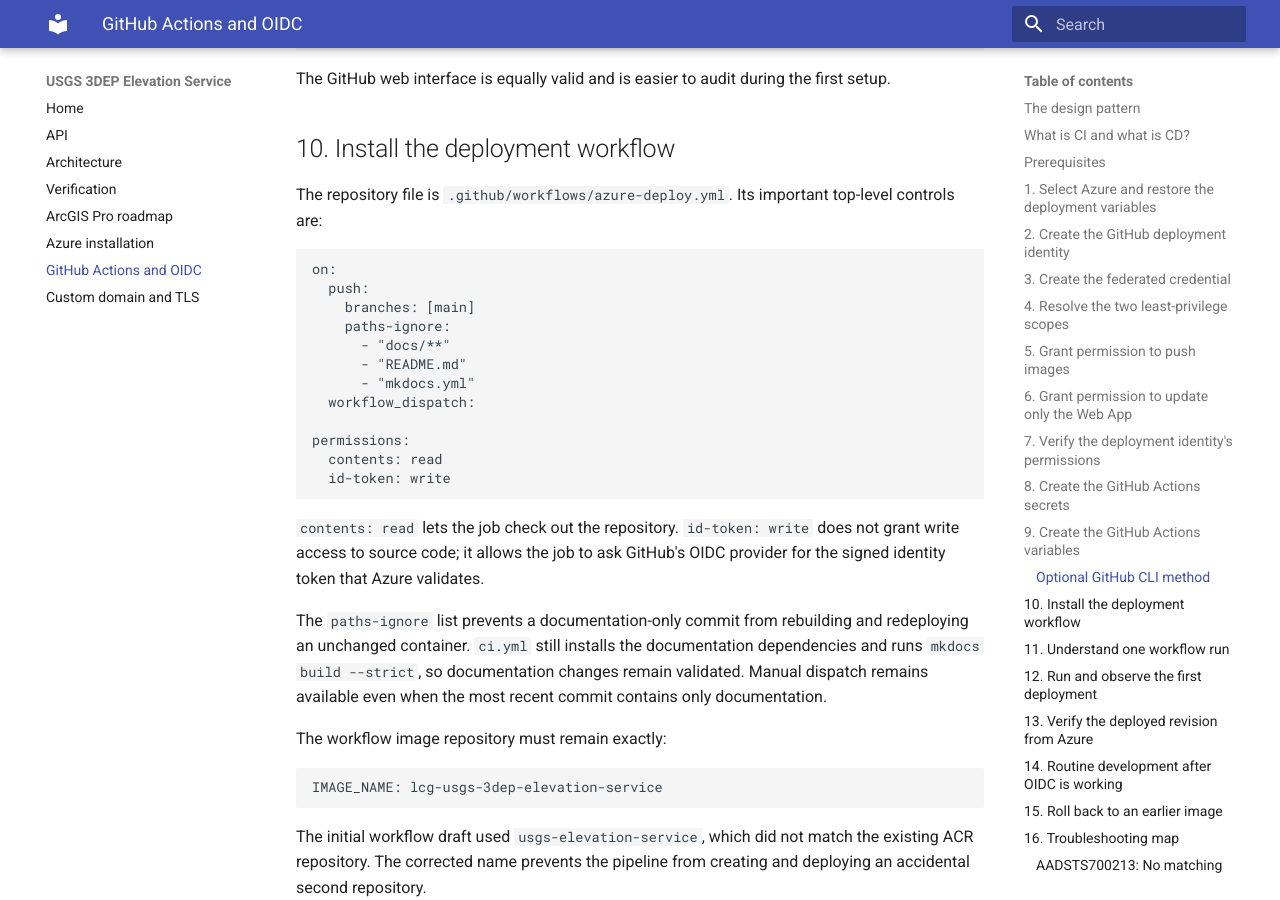
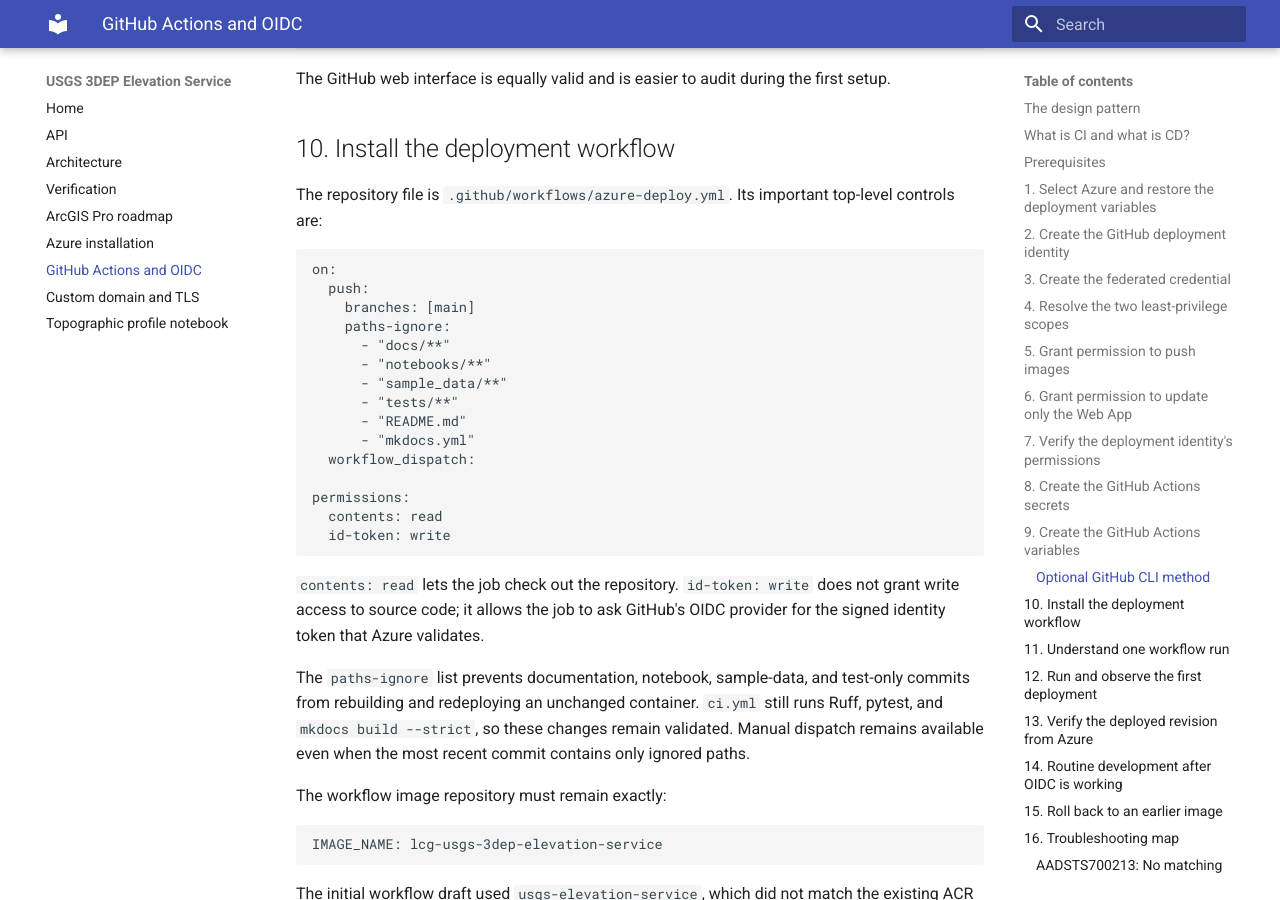
Before and after one commit to lesterw53679/lcg-usgs-3dep-elevation-service, an MkDocs documentation site: the page built from docs/github-actions-oidc.md, in a window 1280 px wide and 900 px high, scrolled down 7592 px. Built offline with MkDocs 1.6.1 and Material for MkDocs 9.7.7, drawn with Linux system fonts in a browser that asks for light colours; some of the changed text lies outside the part shown.

Commit message:
feat: add topographic profile notebook

```diff
--- a/docs/github-actions-oidc.md
+++ b/docs/github-actions-oidc.md
@@ -4,8 +4,8 @@
 containing application or deployment changes on the repository's `main` branch will test the
 Python project, build a Docker image, push that image to Azure Container Registry, point Azure
 App Service at the new immutable image tag, and confirm that the deployed `/health` endpoint
-responds successfully. Documentation-only pushes continue to run CI but skip the container
-deployment.
+responds successfully. Documentation, notebook, sample-data, and test-only pushes continue to
+run CI but skip the container deployment.
 
 The workflow uses OpenID Connect (OIDC). No Azure client password, ACR password, or App Service
 publish profile is stored in GitHub.
@@ -48,7 +48,7 @@
 | File | Role | Trigger |
 | --- | --- | --- |
 | `.github/workflows/ci.yml` | Continuous integration: lint and test code | Pull requests and pushes to `main` |
-| `.github/workflows/azure-deploy.yml` | Continuous deployment: test, build, push, deploy, and verify | Non-documentation pushes to `main` and manual dispatch |
+| `.github/workflows/azure-deploy.yml` | Continuous deployment: test, build, push, deploy, and verify | Runtime/configuration pushes to `main` and manual dispatch |
 
 The deployment workflow repeats linting and tests intentionally. A deployment should be able
 to prove the revision it is about to release even if another workflow was skipped, cancelled,
@@ -347,6 +347,9 @@
     branches: [main]
     paths-ignore:
       - "docs/**"
+      - "notebooks/**"
+      - "sample_data/**"
+      - "tests/**"
       - "README.md"
       - "mkdocs.yml"
   workflow_dispatch:
@@ -360,10 +363,10 @@
 access to source code; it allows the job to ask GitHub's OIDC provider for the signed identity
 token that Azure validates.
 
-The `paths-ignore` list prevents a documentation-only commit from rebuilding and redeploying an
-unchanged container. `ci.yml` still installs the documentation dependencies and runs
-`mkdocs build --strict`, so documentation changes remain validated. Manual dispatch remains
-available even when the most recent commit contains only documentation.
+The `paths-ignore` list prevents documentation, notebook, sample-data, and test-only commits
+from rebuilding and redeploying an unchanged container. `ci.yml` still runs Ruff, pytest, and
+`mkdocs build --strict`, so these changes remain validated. Manual dispatch remains available
+even when the most recent commit contains only ignored paths.
 
 The workflow image repository must remain exactly:
 
@@ -469,11 +472,12 @@
 4. Let `ci.yml` lint and test the pull request.
 5. Review and merge the pull request into `main`.
 6. A merge containing application or deployment changes triggers `azure-deploy.yml`.
-7. Confirm the deployment job and its health check succeed. For documentation-only merges,
-   confirm CI succeeds; no deployment run is expected.
+7. Confirm the deployment job and its health check succeed. For changes limited to ignored
+   client, sample, test, or documentation paths, confirm CI succeeds; no deployment run is
+   expected.
 
-Direct non-documentation pushes to `main` also deploy, but pull requests provide a clearer
-review and audit trail.
+Direct runtime or deployment-configuration pushes to `main` also deploy, but pull requests
+provide a clearer review and audit trail.
 
 ## 15. Roll back to an earlier image
 
--- a/mkdocs.yml
+++ b/mkdocs.yml
@@ -11,3 +11,4 @@
   - Azure installation: azure-deployment.md
   - GitHub Actions and OIDC: github-actions-oidc.md
   - Custom domain and TLS: custom-domain-tls.md
+  - Topographic profile notebook: topographic-profile-notebook.md
--- a/pyproject.toml
+++ b/pyproject.toml
@@ -30,6 +30,7 @@
   "jupyterlab>=4.3,<5",
   "matplotlib>=3.9,<4",
   "pandas>=2.2,<4",
+  "pyproj>=3.7,<4",
   "requests>=2.32,<3",
 ]
 
```
Also changed, not shown: README.md (+17 -0 lines), docs/arcgis-pro.md (+6 -0 lines), docs/index.md (+1 -0 lines), docs/topographic-profile-notebook.md (added, +224 -0 lines), 5 other files.
